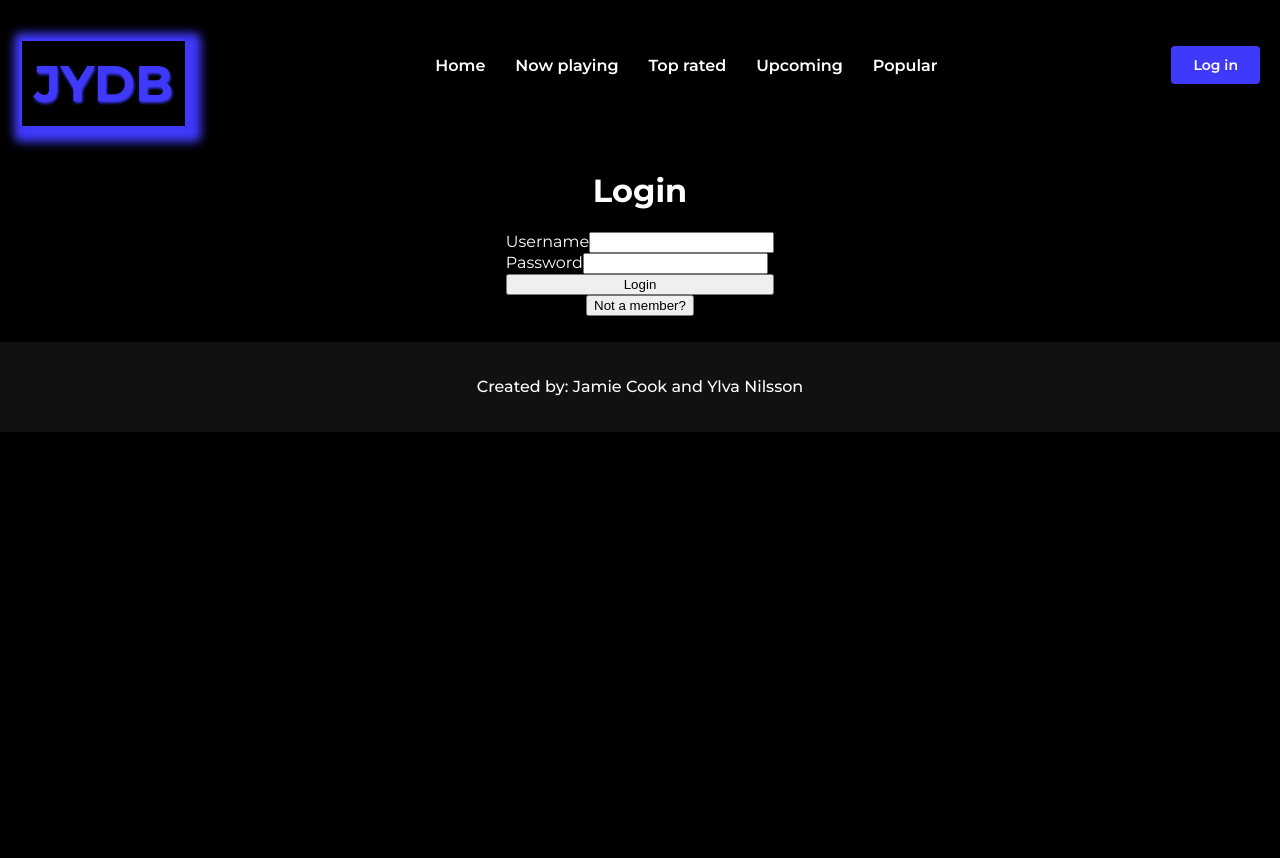
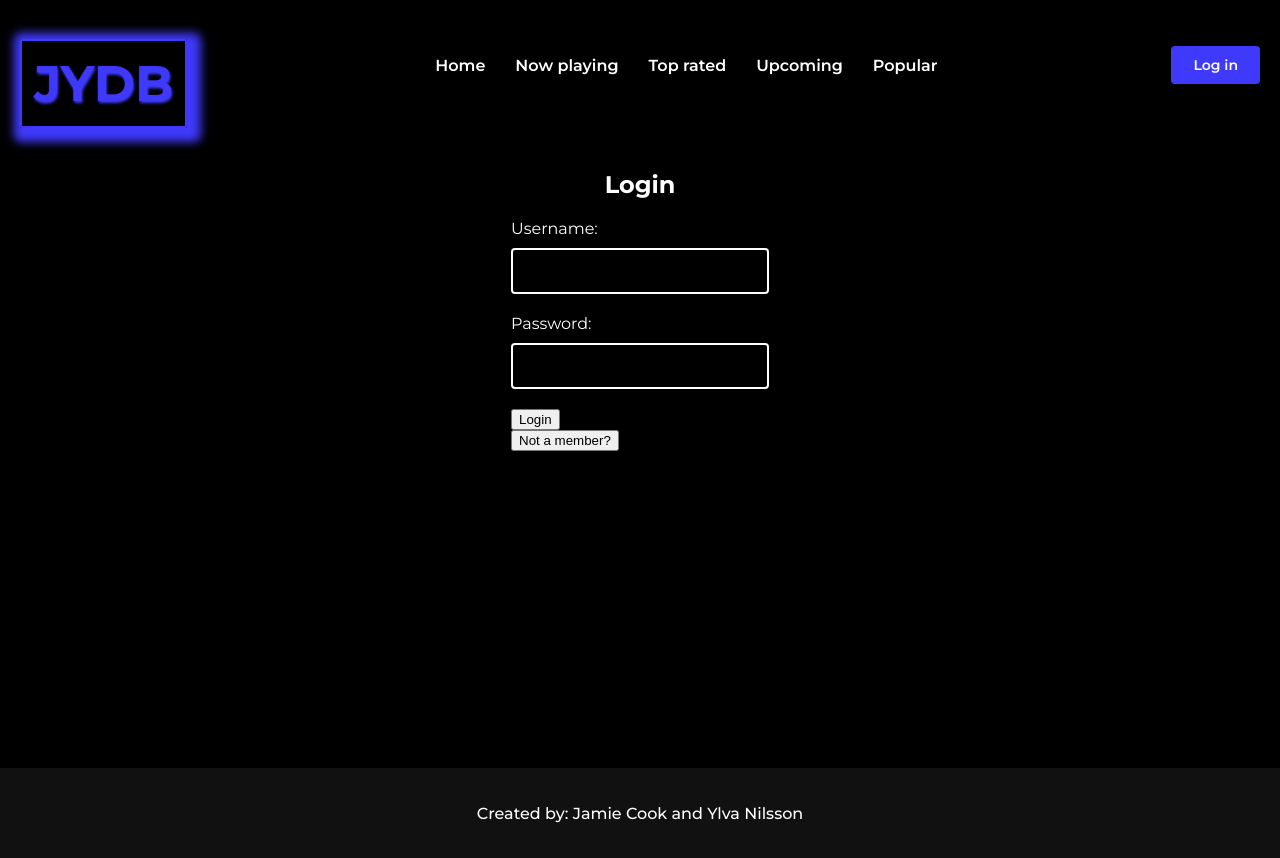
Before and after one commit to the-j-curl/project-final-movie-frontend, a React (Create React App) app: page /login in a window 1280 px wide. Before the commit the page ends 800 px from the top, so only its background shows below. Built offline with nearby package versions, Linux system fonts and the light colour scheme.

Commit message:
started form styling. removed wrapper. Edited heading size on desktop

```diff
--- a/src/App.js
+++ b/src/App.js
@@ -46,4 +46,5 @@ export const App = () => {
 
 const MainWrapper = styled.main`
   padding: 0 10px;
+  min-height: 74vh;
 `;
--- a/src/components/LoginForm.js
+++ b/src/components/LoginForm.js
@@ -7,61 +7,60 @@ import { login } from "../reducers/user";
 
 const LoginForm = () => {
   const dispatch = useDispatch();
-  const isLoading = useSelector((store) => store.ui.isLoading);
-  const errorMessage = useSelector((store) => store.user.login.errorMessage);
+  const isLoading = useSelector(store => store.ui.isLoading);
+  const errorMessage = useSelector(store => store.user.login.errorMessage);
   const [username, setUsername] = useState("");
   const [password, setPassword] = useState("");
 
   // To login a user.
-  const handleLogin = (event) => {
+  const handleLogin = event => {
     event.preventDefault();
     dispatch(login(username, password));
   };
 
   return (
-    <Wrapper>
-      <Form>
-        <label>
-          Username
-          <input
+    <Form onSubmit={handleLogin}>
+      <label>Username:</label>
+      <Input
         required
         type="text"
         minLength="2"
         value={username}
-            onChange={(event) => setUsername(event.target.value)}
+        onChange={event => setUsername(event.target.value)}
       />
-        </label>
-        <label>
-          Password
-          <input
+
+      <label>Password:</label>
+      <Input
         required
         type="password"
         value={password}
-            onChange={(event) => setPassword(event.target.value)}
+        onChange={event => setPassword(event.target.value)}
       />
-        </label>
-        <button type="submit" onClick={handleLogin}>
-          Login
-        </button>
-      </Form>
+
+      <button type="submit">Login</button>
       <Link to="/signup">
-        <button type="submit">Not a member?</button>
+        <button type="button">Not a member?</button>
       </Link>
       {isLoading && <p>Logging in...</p>}
       {errorMessage && <p>{`${errorMessage}`}</p>}
-    </Wrapper>
+    </Form>
   );
 };
 export default LoginForm;
 
-const Wrapper = styled.div`
-  align-items: center;
-  display: flex;
-  flex-direction: column;
-  flex-wrap: wrap;
-  width: 100%;
-`;
 const Form = styled.form`
   display: flex;
   flex-direction: column;
+  justify-content: center;
+  align-items: flex-start;
 `;
+
+const Input = styled.input`
+  background: none;
+  height: 40px;
+  width: 250px;
+  border: 2px solid #fff;
+  margin: 10px 0 20px 0;
+  border-radius: 4px;
+  color: #fff;
+`;
--- a/src/components/NavBar.js
+++ b/src/components/NavBar.js
@@ -5,8 +5,8 @@ import { FaBars } from "react-icons/fa";
 import styled from "styled-components/macro";
 
 export const NavBar = ({ toggleSideBar }) => {
-  const username = useSelector((store) => store.user.login.username);
-  const isLoggedIn = useSelector((store) => store.user.login.isLoggedIn);
+  const username = useSelector(store => store.user.login.username);
+  const isLoggedIn = useSelector(store => store.user.login.isLoggedIn);
 
   return (
     <>
--- a/src/components/WatchlistCard.js
+++ b/src/components/WatchlistCard.js
@@ -101,9 +101,6 @@ export const MovieTitle = styled.h3`
     border-bottom: 1px solid #fff;
     transition: all 0.3s ease-in;
   }
-  @media (min-width: 768px) {
-    font-size: 22px;
-  }
 `;
 
 export const MovieLength = styled.p`
--- a/src/pages/Login.js
+++ b/src/pages/Login.js
@@ -4,19 +4,21 @@ import { Redirect } from "react-router-dom";
 import { useSelector } from "react-redux";
 
 import LoginForm from "../components/LoginForm";
+import { Heading } from "../components/ScrollLane";
 
 export const Login = () => {
-  const isLoggedIn = useSelector((store) => store.user.login.isLoggedIn);
+  const isLoggedIn = useSelector(store => store.user.login.isLoggedIn);
+
   return (
-    <Wrapper>
-      <h1>Login</h1>
+    <FormWrapper>
+      <Heading>Login</Heading>
       <LoginForm />
       {isLoggedIn && <Redirect to="/" />}
-    </Wrapper>
+    </FormWrapper>
   );
 };
 
-const Wrapper = styled.div`
+const FormWrapper = styled.section`
   align-items: center;
   display: flex;
   flex-direction: column;
--- a/src/pages/NotFound.js
+++ b/src/pages/NotFound.js
@@ -30,7 +30,7 @@ const ErrorMessage = styled.main`
   flex-direction: column;
   justify-content: center;
   align-items: center;
-  justify-content: space-around;
+  justify-content: flex-start;
 `;
 
 const Heading = styled.h3`
```
Lines whose indentation alone changed are shown as unchanged.
